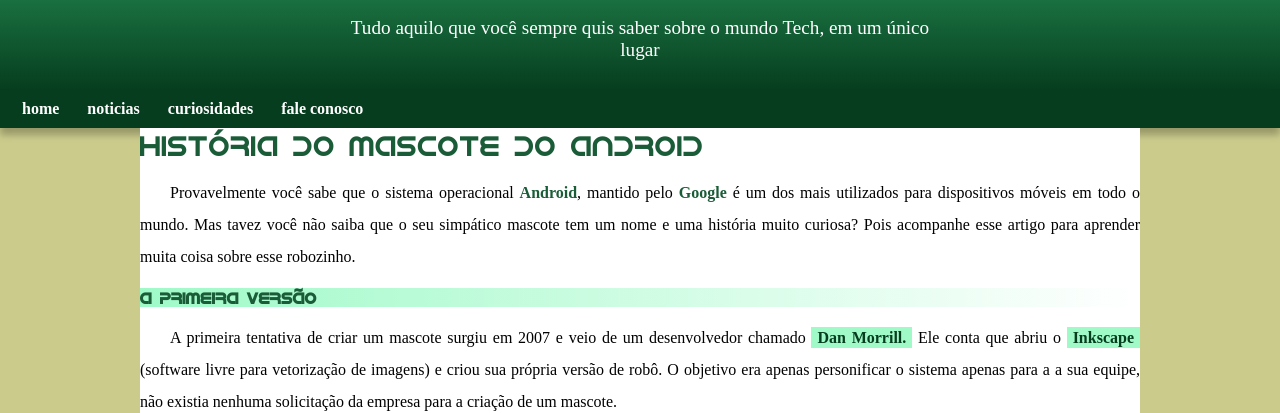
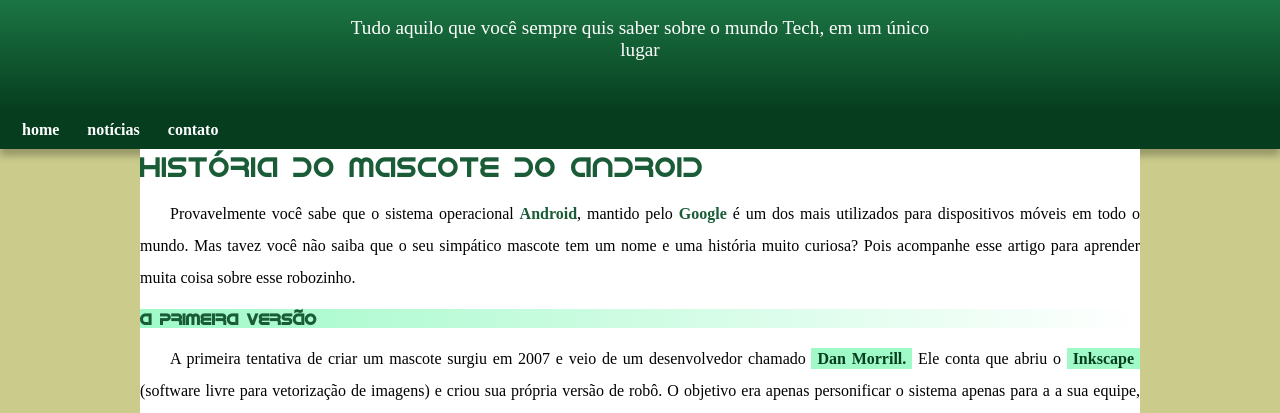
Before and after one commit to Xavier0202/projeto-android, a plain HTML site: page index.html in a window 1280 px wide. Shown: the part 100-513 px from the top of the page. Drawn offline with Linux system fonts and the light colour scheme.

Commit message:
problema de padding corrigido

```diff
--- a/estilo/style.css
+++ b/estilo/style.css
@@ -55,7 +55,7 @@
     max-width: 600px;
     padding-right: 10px;
     padding-left: 10px;
-    margin-bottom: 30px;
+    padding-bottom: 50px;
     margin:auto;
 }
 
--- a/index.html
+++ b/index.html
@@ -15,9 +15,8 @@
     </header>
 <nav>
 <a href="#">home</a>
-<a href="#">noticias</a>
-<a href="#">curiosidades</a>
-<a href="#">fale conosco</a>
+<a href="#">notícias</a>
+<a href="#">contato</a>
 </nav>
 <main>
 <article>
```
